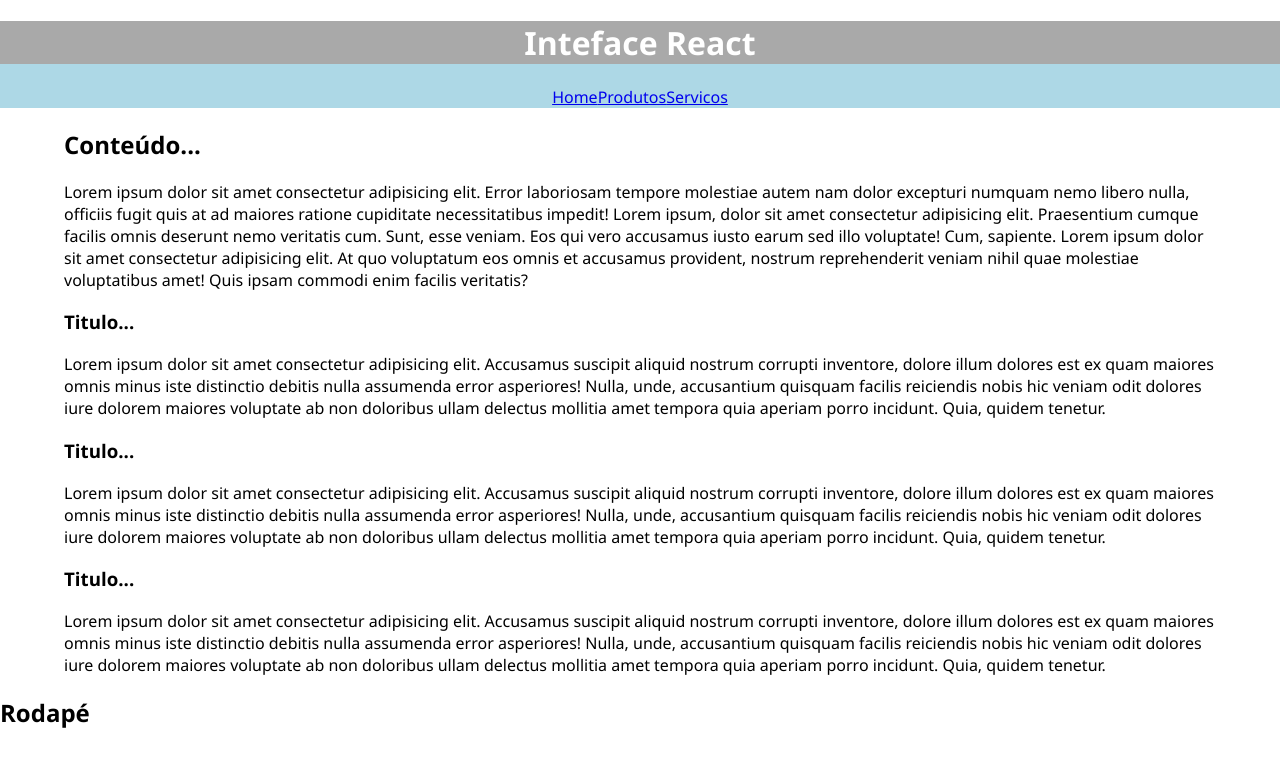
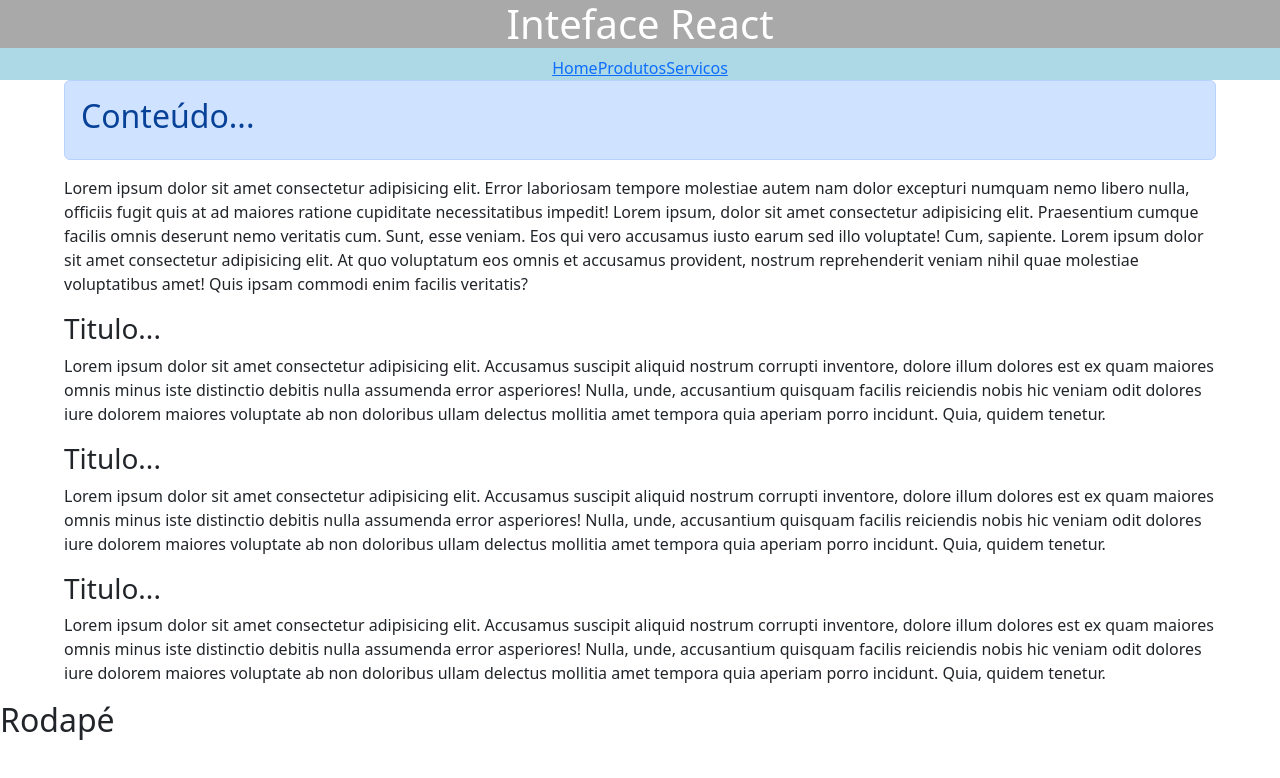
Before and after one commit to veronica-silva/meu-app, a React (Create React App) app: page / in a window 1280 px wide. Shown: the top 778 px of the page. Built offline with nearby package versions, Linux system fonts and the light colour scheme.

Commit message:
bootstrap

```diff
--- a/package.json
+++ b/package.json
@@ -6,7 +6,9 @@
     "@testing-library/jest-dom": "^5.16.5",
     "@testing-library/react": "^13.4.0",
     "@testing-library/user-event": "^13.5.0",
+    "bootstrap": "^5.2.2",
     "react": "^18.2.0",
+    "react-bootstrap": "^2.5.0",
     "react-dom": "^18.2.0",
     "react-scripts": "5.0.1"
   },
--- a/src/components/Layouts/Conteudo.jsx
+++ b/src/components/Layouts/Conteudo.jsx
@@ -1,10 +1,13 @@
 import Artigo from "../Artigo";
 import "./Conteudo.css";
+import Alert from "react-bootstrap/Alert";
 const Conteudo = () => {
   return (
     <main>
       <section>
-        <h2>Conteúdo...</h2>
+        <Alert variant="primary">
+          <h2>Conteúdo...</h2>
+        </Alert>
         <p>
           Lorem ipsum dolor sit amet consectetur adipisicing elit. Error
           laboriosam tempore molestiae autem nam dolor excepturi numquam nemo
--- a/src/index.js
+++ b/src/index.js
@@ -2,6 +2,7 @@
 import ReactDOM from "react-dom/client";
 import App from "./App";
 import "./index.css";
+import "bootstrap/dist/css/bootstrap.min.css";
 
 const root = ReactDOM.createRoot(document.getElementById("root"));
 root.render(
```
Also changed, not shown: 1 other file (tests, documents, lock files or other folders).
